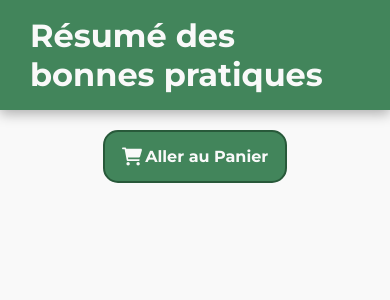
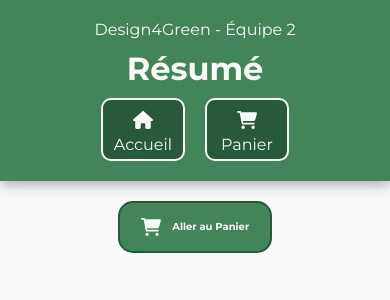
Before and after one commit to HugoDELCROIX/EcoConception, a PHP site: page /resume.html in a window 390 px wide. Shown: the top 300 px of the page. Run offline with PHP 8.4, Linux system fonts and the light colour scheme.

Commit message:
mediaqueries

```diff
--- a/client/css/panier.css
+++ b/client/css/panier.css
@@ -6,7 +6,7 @@
   text-align: center;
   color: #f9f9f9;
   gap: 15px;
-  width: 400px;
+  width: fit-content;
   padding: 20px;
   border-radius: 16px;
   margin: 50px auto;
--- a/client/css/resume.css
+++ b/client/css/resume.css
@@ -1,8 +1,8 @@
-body{
+body {
     font-family: 'Montserrat', sans-serif;
 }
 
-.group-header{
+.group-header {
     margin: auto;
     margin-top: 20px;
     width: fit-content;
@@ -14,40 +14,41 @@
     background-color: #534340;
 }
 
-table{
-    width: 70%;
+table {
+    width: 80%;
     border-collapse: collapse;
     margin: 50px auto;
     font-size: 0.9em;
     font-family: sans-serif;
-    min-width: 400px;
     box-shadow: 0 0 20px rgba(0, 0, 0, 0.15);
 }
 
-table thead tr{
+table thead tr {
     background-color: #534340;
     color: #ffffff;
     text-align: left;
 }
 
-table th, table td{
+table th,
+table td {
     padding: 12px 15px;
 }
 
-table tbody tr{
+table tbody tr {
     border-bottom: 1px solid #dddddd;
 }
 
-table tbody tr:nth-of-type(even){
+table tbody tr:nth-of-type(even) {
     background-color: #f3f3f3;
 }
 
-table tbody tr:last-of-type{
+table tbody tr:last-of-type {
     border-bottom: 2px solid #009879;
 }
 
-.link-panier{
+.link-panier {
     margin: 20px auto;
+    align-items: center;
     display: flex;
     justify-content: space-around;
     background-color: #42855b;
@@ -61,11 +62,24 @@
     transition: 0.4s;
 }
 
-.link-panier:hover{
+.link-panier:hover {
     border: black solid 2px;
     background-color: #28593a;
 }
 
-.link-panier img{
+.link-panier img {
     width: 20px;
 }
+
+@media (max-width: 1200px) and (min-width: 300px) {
+
+    .group-header,
+    table {
+        font-size: 10px;
+    }
+
+    .link-panier {
+        font-size: 10px;
+        width: 120px;
+    }
+}
--- a/client/css/style.css
+++ b/client/css/style.css
@@ -54,3 +54,18 @@
   width: 20px;
   height: 20px;
 }
+
+@media (max-width: 1200px) and (min-width: 300px) {
+  header {
+    height: fit-content;
+    padding: 20px;
+    gap: 10px;
+    text-align: center;
+    flex-direction: column;
+  }
+
+  .icon-text {
+    background-color: #28593a;
+    border: solid 2px #f9f9f9;
+  }
+}
--- a/client/resume.html
+++ b/client/resume.html
@@ -1,5 +1,6 @@
 <!DOCTYPE html>
 <html lang="fr">
+
 <head>
   <meta charset="UTF-8">
   <meta http-equiv="X-UA-Compatible" content="IE=edge">
@@ -10,11 +11,21 @@
 
   <script src="./script/summary.js" async defer></script>
 </head>
+
 <body>
   <header>
-
-      <h1>Résumé des bonnes pratiques</h1>
-
+    <p>Design4Green - Équipe 2</p>
+    <h1>Résumé</h1>
+    <div class="container-nav">
+      <a class="icon-text" href="./index.html">
+        <img src="./assets/images/home.svg" alt="book-icon" class="icon">
+        <p>Accueil</p>
+      </a>
+      <a class="icon-text" href="./panier.html">
+        <img src="./assets/images/cart.svg" alt="cart-icon" class="icon">
+        <p>Panier</p>
+      </a>
+    </div>
   </header>
 
   <section id="summary-container">
@@ -48,4 +59,5 @@
     Aller au Panier
   </a>
 </body>
+
 </html>
```
Also changed, not shown: client/css/index.css (+17 -10 lines), client/index.html (+4 -7 lines), client/panier.html (+5 -9 lines), client/assets/images/home.svg (added). Lines whose indentation alone changed are shown as unchanged.
